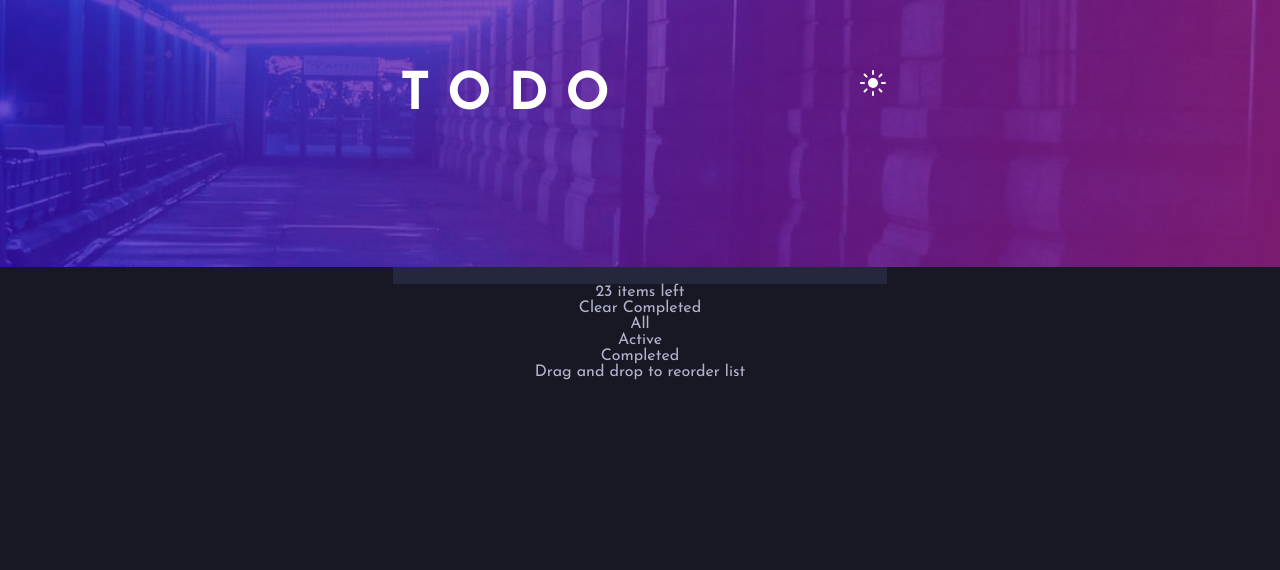
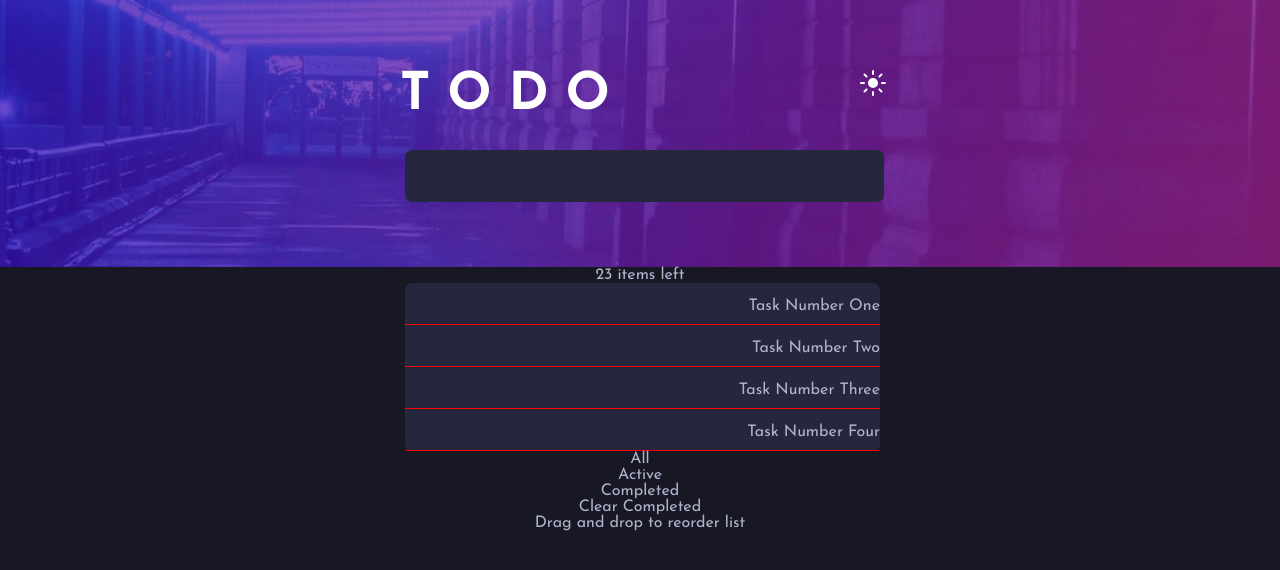
Before and after one commit to Kerilet/Todo_App, a React (Create React App) app: page / in a window 1280 px wide. Shown: the top 570 px of the page. Built offline with nearby package versions, Linux system fonts and the light colour scheme.

Commit message:
checkbox in progress;

```diff
--- a/src/App.js
+++ b/src/App.js
@@ -7,22 +7,29 @@ function App() {
     <div className={style.App}>
       <div className={style.todoTitle}>T O D O</div>
       <div><img src="./icon-sun.svg" alt="desktop-sun" className={style.sunDesktop}/> </div>
-      <div><img src="./bg-desktop-dark.jpg" alt="bg-desktop-dark" className={style.bgDesktop}/></div>
-
       <div className={style.todoInput}>
         <input type="text"></input>
       </div>
+      <div><img src="./bg-desktop-dark.jpg" alt="bg-desktop-dark" className={style.bgDesktop}/></div>
 
       <div>
         <div>{num} items left</div>
-        Clear Completed
+        <div className={style.todoList}>
+          <ul>
+            <li><input type="checkbox" className={style.todoCheckbox} />Task Number One</li>
+            <li><input type="checkbox" className={style.todoCheckbox} />Task Number Two</li>
+            <li><input type="checkbox" className={style.todoCheckbox} />Task Number Three</li>
+            <li><input type="checkbox" className={style.todoCheckbox} />Task Number Four</li>
+          </ul>
+        </div>
+        <div className="optionsContainer">
+          <div>All</div>
+          <div>Active</div>
+          <div>Completed</div>
+        </div>
+        <div>Clear Completed</div>
       </div>
 
-      <div className="optionsContainer">
-        <div>All</div>
-        <div>Active</div>
-        <div>Completed</div>
-      </div>
 
 
       <div>Drag and drop to reorder list</div>
--- a/src/App.module.css
+++ b/src/App.module.css
@@ -33,11 +33,40 @@
   color: #61dafb;
 }
 
+.todoInput {
+  position: absolute;
+  padding-top: 150px;
+  margin-left: 405px;
+}
+
 .todoInput input {
   background-color: #25273c;
   border: none;
   outline: none;
-  width: 490px;
+  width: 475px;
+  height: 50px;
+  border-radius: 7px;
+  color: #b2b4cd;
+  font-family: 'Josefin Sans';
+}
+
+.todoList {
+  background-color: #25273c;
+  max-width: 475px;
+  border-radius: 7px;
+  margin-left: 405px;
+}
+
+.todoList li {
+  display: flex;
+  justify-content: right;
+  padding-bottom: 10px;
+  border-bottom: 1px solid #f00;
+  padding-top: 15px;
+}
+
+.todoList .todoCheckbox {
+  appearance: none;
 }
 
 .attribution {
```
